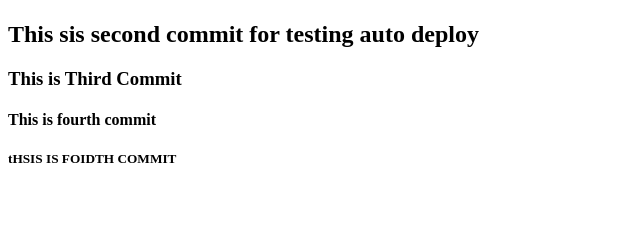
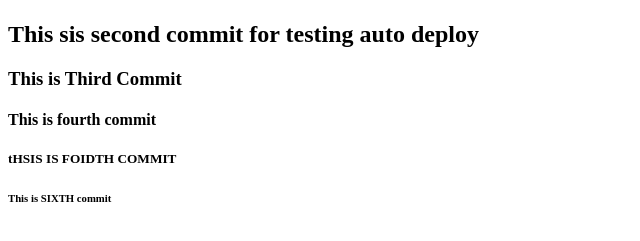
Before and after one commit to PrashrayaPanta/Test1, a plain HTML site: page index.html in a window 1280 px wide. Shown: the part 59-300 px from the top of the page, without its empty margins (0-640 px from the left). Drawn offline with Linux system fonts and the light colour scheme.

Commit message:
sICTH COMMIT

```diff
--- a/index.html
+++ b/index.html
@@ -11,5 +11,6 @@
     <h3>This is Third Commit</h3>
     <h4>This is fourth commit</h4>
     <h5>tHSIS IS FOIDTH COMMIT</h5>
+    <h6>This is SIXTH commit</h6>
   </body>
 </html>
```
